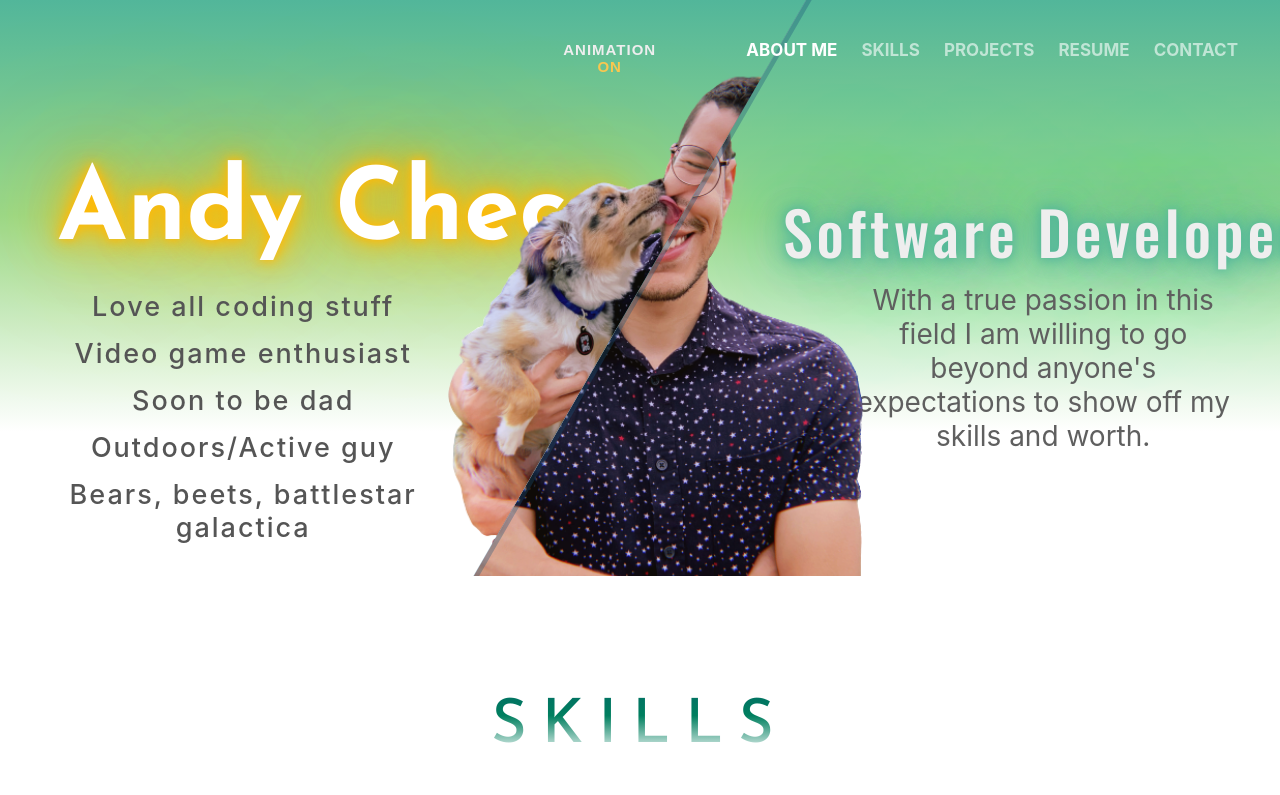
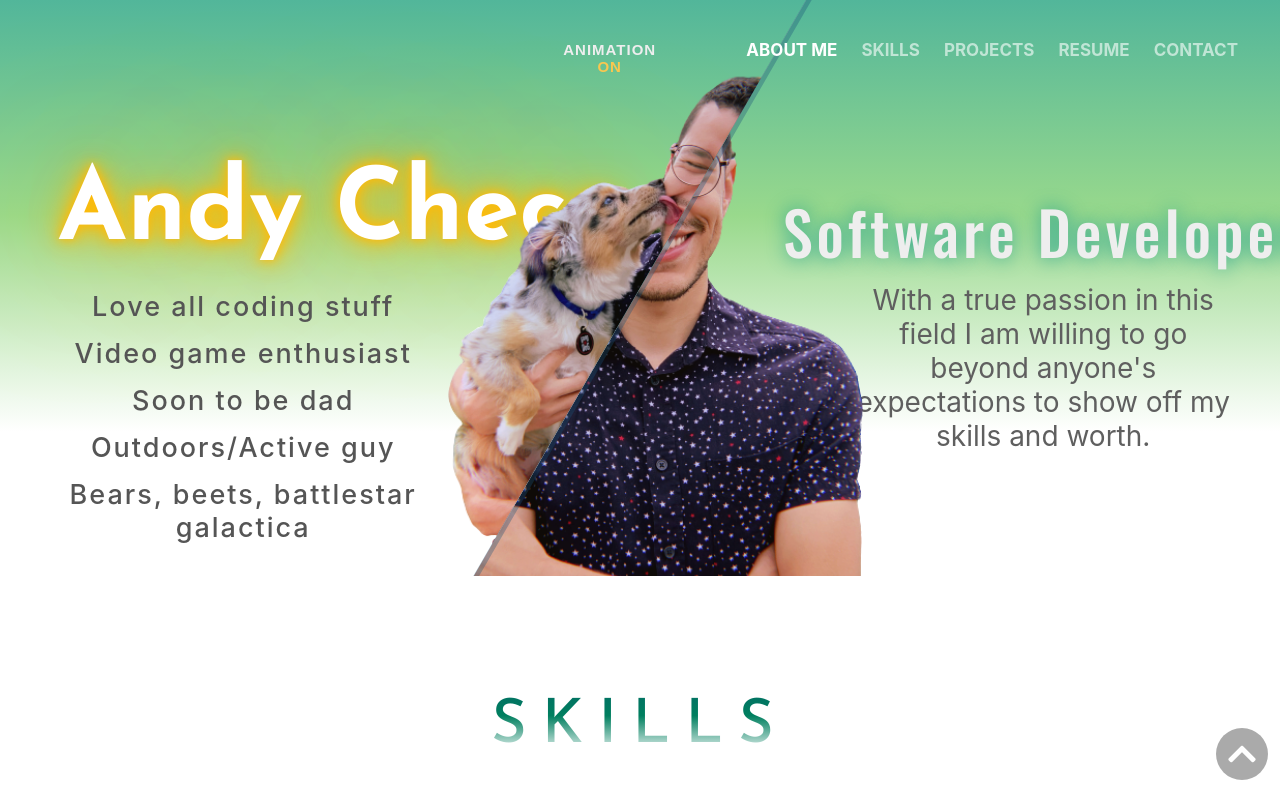
Before and after one commit to SavedCity/Portfolio, a React (Create React App) app: page / in a window 1280 px wide. Shown: the top 795 px of the page. Built offline with nearby package versions, Linux system fonts and the light colour scheme; a web font is replaced by a local one.

Commit message:
some fixes

```diff
--- a/src/App.css
+++ b/src/App.css
@@ -85,6 +85,28 @@ html {
   color: #fff !important;
 }
 
+.fa-chevron-up {
+  color: #fff;
+  position: fixed;
+  right: -52px;
+  bottom: 20px;
+  font-size: 2rem;
+  background: #0005;
+  border-radius: 50px;
+  padding: 10px 12px;
+  opacity: 0;
+  transition: 0.3s ease-in-out;
+}
+
+.fa-chevron-up:hover {
+  background: #0009;
+}
+
+.show-arrow {
+  right: 12px;
+  opacity: 1;
+}
+
 /* ================= FOOTER ================== */
 
 .footer {
--- a/src/Profile.css
+++ b/src/Profile.css
@@ -69,7 +69,7 @@
   100% {
     color: #fff;
     text-shadow: 0 0 10px #ffba08, 0 0 20px #ffba08, 0 0 40px #ffba08,
-      0 0 80px #ffba08, 0 0 160px #ffba08;
+      0 0 160px #ffba08;
   }
 }
 
@@ -99,8 +99,7 @@
   color: #eee;
   font-weight: 500;
   letter-spacing: 4px;
-  text-shadow: 0 0 10px #52b69a, 0 0 20px #52b69a, 0 0 40px #52b69a,
-    0 0 80px #52b69a, 0 0 160px #52b69a;
+  text-shadow: 0 0 20px #25a18e;
 }
 
 .desc-right {
--- a/src/components/Navbar.js
+++ b/src/components/Navbar.js
@@ -17,6 +17,7 @@ export default function Navbar(props) {
     let projects = document.querySelector(".projects-link");
     let resume = document.querySelector(".resume-link");
     let contact = document.querySelector(".contact-link");
+    let arrow = document.querySelector(".fa-chevron-up");
 
     if (window.scrollY < 758) {
       about2.style.color = "#fff";
@@ -25,10 +26,12 @@ export default function Navbar(props) {
       about2.style.color = "#fff9";
       skills.style.color = "#fff";
       projects.style.color = "#fff9";
+      arrow.classList.remove("show-arrow");
     } else if (window.scrollY > 1664 && window.scrollY < 2950) {
       skills.style.color = "#fff9";
       projects.style.color = "#fff";
       resume.style.color = "#fff9";
+      arrow.classList.add("show-arrow");
     } else if (window.scrollY > 2950 && window.scrollY < 3880) {
       resume.style.color = "#fff";
       projects.style.color = "#fff9";
@@ -85,6 +88,9 @@ export default function Navbar(props) {
             CONTACT
           </a>
         </div>
+        <a href="#about">
+          <i class="fas fa-chevron-up"></i>
+        </a>
       </div>
     </>
   );
```
